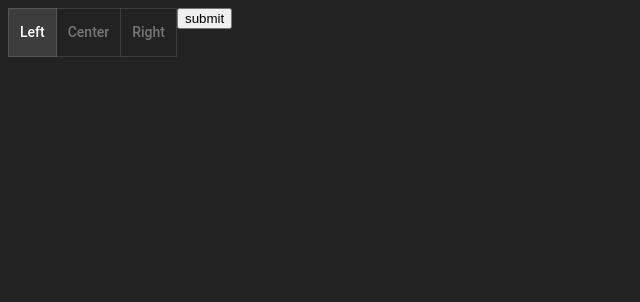
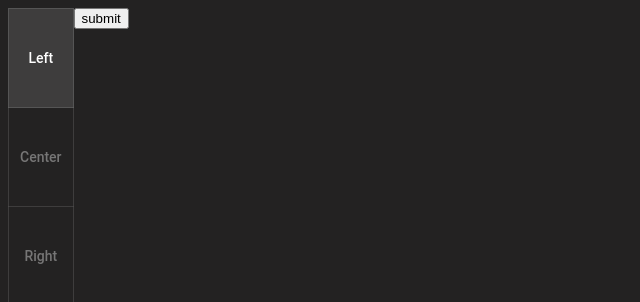
Before and after one commit to cypresslf/test-form-controls, a React (Vite) app: page / in a window 1280 px wide. Shown: the top 302 px of the page, without its empty margins (0-640 px from the left). Built offline with nearby package versions, Linux system fonts and the light colour scheme.

Commit message:
Add orientation option

```diff
--- a/src/App.tsx
+++ b/src/App.tsx
@@ -20,7 +20,7 @@ function App() {
           console.log(new FormData(event.currentTarget));
         }}
       >
-        <ToggleButtonGroup>
+        <ToggleButtonGroup $orientation="vertical">
           <ToggleButton
             name="radioInput"
             value="left"
--- a/src/ToggleButton.tsx
+++ b/src/ToggleButton.tsx
@@ -1,5 +1,5 @@
 import { ButtonBase } from "@mui/material";
-import styled from "styled-components";
+import styled, { css } from "styled-components";
 
 export function ToggleButton({
   value,
@@ -35,11 +35,24 @@ const StyledInput = styled.input`
 const BACKGROUND_COLOR = "rgba(255, 255, 255, 0.12)";
 const TEXT_COLOR = "rgba(255, 255, 255, 0.38)";
 const BORDER_WIDTH = 1;
-export const ToggleButtonGroup = styled.div`
-  & > label + label {
-    border-left-color: transparent;
-    margin-left: -${BORDER_WIDTH}px;
-  }
+export const ToggleButtonGroup = styled.div<{
+  $orientation?: "vertical" | "horizontal";
+}>`
+  ${({ $orientation = "horizontal" }) =>
+    $orientation === "vertical"
+      ? css`
+          & > label + label {
+            border-top-color: transparent;
+            margin-top: -${BORDER_WIDTH}px;
+          }
+        `
+      : css`
+          & > label + label {
+            border-left-color: transparent;
+            margin-left: -${BORDER_WIDTH}px;
+          }
+        `}
+
   & > label:has(> input:hover) {
     background-color: rgba(255, 255, 255, 0.05);
     color: ${TEXT_COLOR};
@@ -68,4 +81,6 @@ export const ToggleButtonGroup = styled.div`
   }
 
   display: inline-flex;
+  flex-direction: ${({ $orientation = "horizontal" }) =>
+    $orientation === "vertical" ? "column" : "row"};
 `;
```
